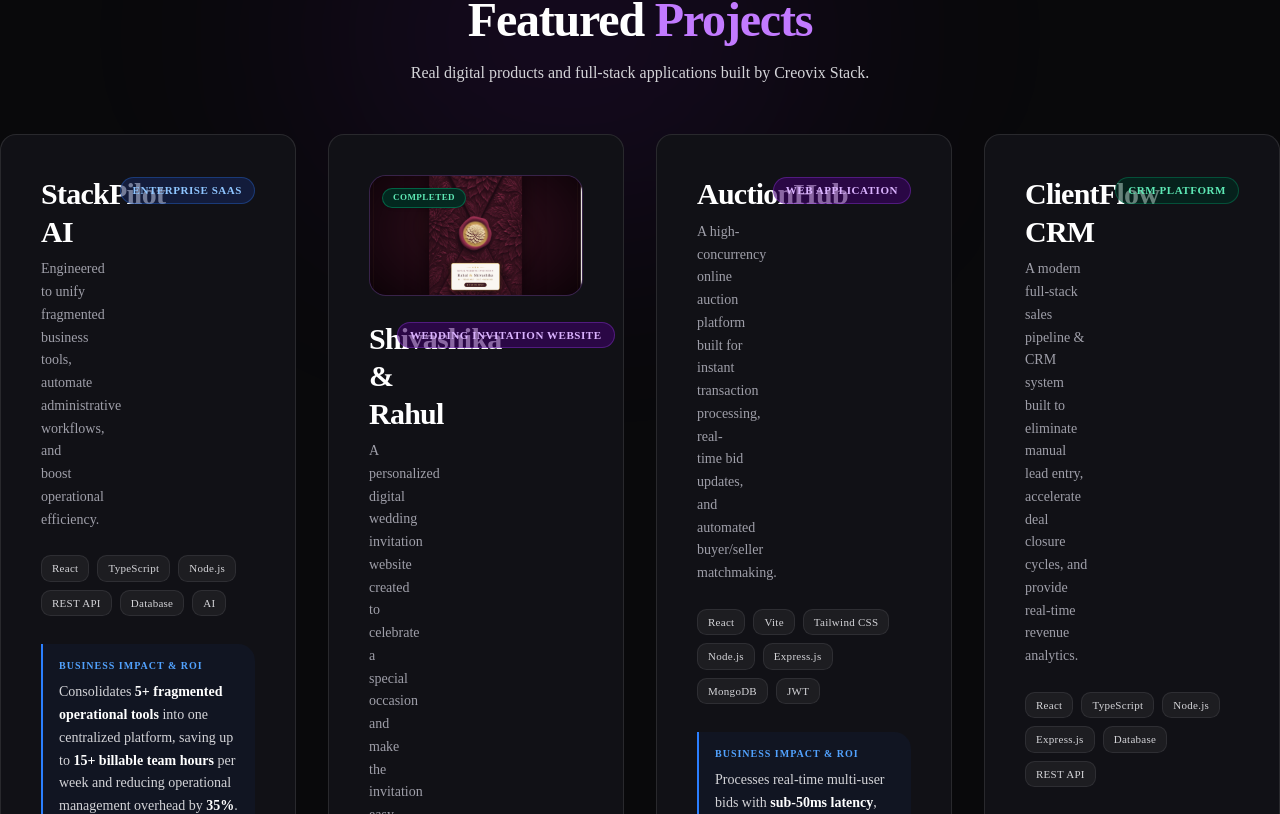
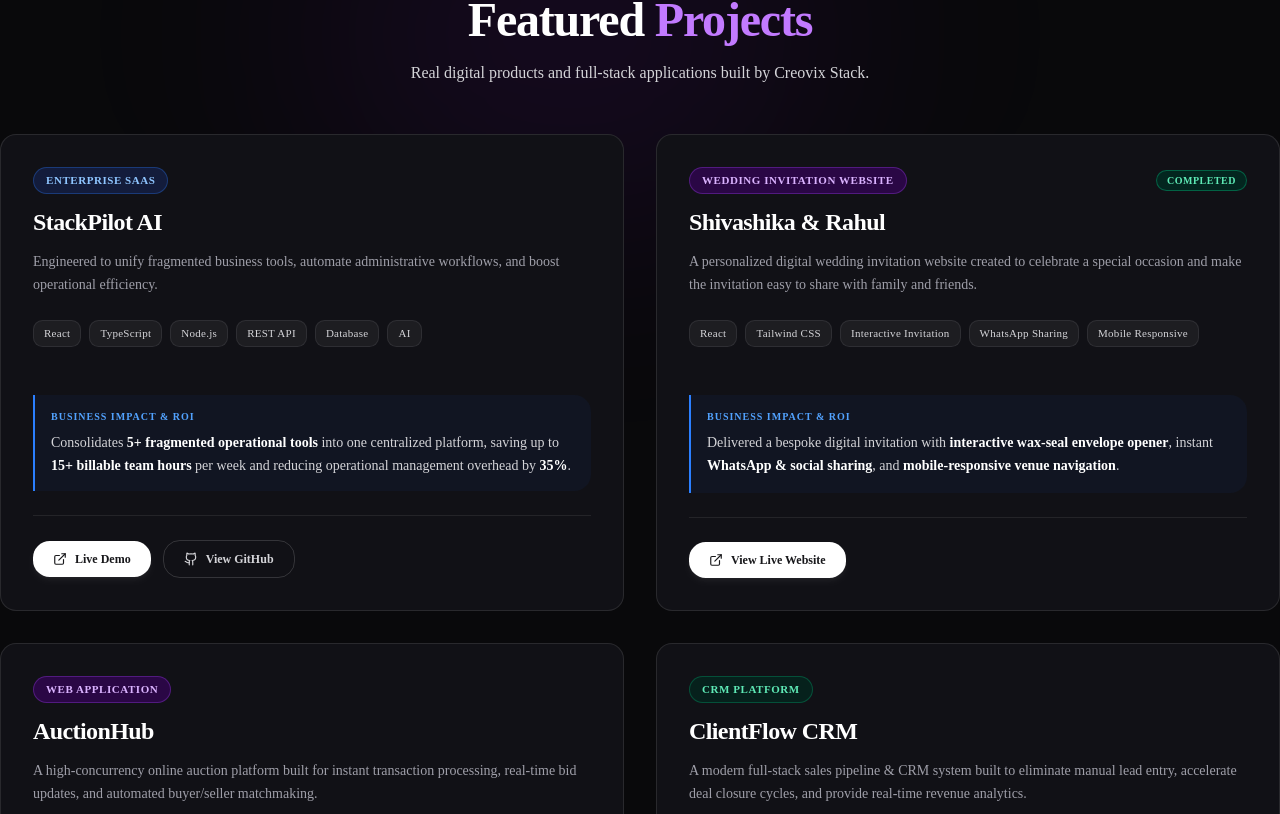
Before and after one commit to saravanaselvi2705/creovix-website, a Next.js app in the folder client/: page / in a window 1280 px wide. Shown: the part 1886-2700 px from the top of the page. Built offline with nearby package versions, Linux system fonts and the light colour scheme.

Commit message:
fix: align featured projects section with 2-column balanced grid and stacked badge header

```diff
--- a/client/src/components/sections/featured-projects.tsx
+++ b/client/src/components/sections/featured-projects.tsx
@@ -31,7 +31,6 @@ const featuredCardData: ProjectCardData[] = [
       "Delivered a bespoke digital invitation with **interactive wax-seal envelope opener**, instant **WhatsApp & social sharing**, and **mobile-responsive venue navigation**.",
     liveUrl: "https://rahulashika.vercel.app/",
     liveButtonText: "View Live Website",
-    imageUrl: "/projects/shivashika-rahul.png",
   },
   {
     title: "AuctionHub",
@@ -165,7 +164,7 @@ export function FeaturedProjects({ isEmbedded = false }: FeaturedProjectsProps)
 
       {/* ── Featured Cards Grid ── */}
       <div className="w-full max-w-7xl mx-auto pb-4 relative">
-        <div className="grid grid-cols-1 md:grid-cols-2 lg:grid-cols-2 xl:grid-cols-4 gap-6 lg:gap-8">
+        <div className="grid grid-cols-1 md:grid-cols-2 gap-6 lg:gap-8">
           {featuredCardData.map((card, idx) => (
             <ProjectCard key={idx} project={card} className="h-full" />
           ))}
--- a/client/src/components/sections/project-card.tsx
+++ b/client/src/components/sections/project-card.tsx
@@ -1,7 +1,6 @@
 "use client";
 
 import React from "react";
-import Image from "next/image";
 import { ExternalLink, Github } from "lucide-react";
 
 // ─── Types ────────────────────────────────────────────────────────────────────
@@ -71,9 +70,9 @@ export function ProjectCard({ project, className = "" }: ProjectCardProps) {
     <article
       className={[
         // Base
-        "group relative flex flex-col font-sans",
-        // Spacing
-        "p-8 lg:p-10",
+        "group relative flex flex-col justify-between font-sans",
+        // Spacing - responsive comfortable padding
+        "p-6 sm:p-8",
         // Border & background – dark-first (site is dark-only)
         "bg-[#111116] border border-white/10 rounded-2xl",
         // Hover elevation
@@ -85,55 +84,44 @@ export function ProjectCard({ project, className = "" }: ProjectCardProps) {
       {/* ── Subtle glow on hover ── */}
       <div className="pointer-events-none absolute inset-0 rounded-2xl opacity-0 group-hover:opacity-100 transition-opacity duration-500 bg-gradient-to-br from-purple-600/5 via-transparent to-blue-600/5" />
 
-      {/* ── Optional Authentic Thumbnail ── */}
-      {project.imageUrl && (
-        <div className="relative aspect-video w-full overflow-hidden rounded-xl bg-purple-950/40 border border-white/10 mb-6 group-hover:border-purple-500/40 transition-colors">
-          <Image
-            src={project.imageUrl}
-            alt={`Screenshot of ${project.title}`}
-            fill
-            sizes="(max-w-7xl) 100vw, (max-w-1200px) 50vw, 33vw"
-            className="object-cover transition-transform duration-500 group-hover:scale-105"
-          />
-          {project.status && (
-            <div className="absolute top-3 left-3 bg-emerald-950/90 border border-emerald-500/40 text-emerald-300 px-2.5 py-0.5 text-[9px] font-bold uppercase tracking-wider rounded-full backdrop-blur-sm shadow-sm">
-              {project.status}
-            </div>
-          )}
-        </div>
-      )}
-
+      {/* ── Top Section (Header + Tech) ── */}
+      <div>
         {/* ══════════════════════════════════════
-          1. HEADER
+            1. HEADER (Badges on top, Title, Description)
         ══════════════════════════════════════ */}
-      <header className="flex flex-col sm:flex-row sm:items-start sm:justify-between gap-3 mb-6">
-        {/* Left – title + description */}
-        <div className="flex-1 min-w-0 space-y-2">
-          <h3 className="text-2xl sm:text-3xl font-extrabold tracking-tight text-white leading-tight">
-            {project.title}
-          </h3>
-          <p className="text-sm leading-relaxed text-zinc-400 font-light max-w-xl">
-            {project.description}
-          </p>
-        </div>
-
-        {/* Right – type badge */}
-        <div className="shrink-0 sm:ml-4 mt-0.5">
+        <header className="space-y-3 mb-6">
+          {/* Top Badges Row */}
+          <div className="flex items-center justify-between gap-2 flex-wrap">
             <span
               className={[
-              "inline-block px-3 py-1 rounded-full text-[11px] font-bold uppercase tracking-wider whitespace-nowrap",
+                "inline-block px-3 py-1 rounded-full text-[11px] font-bold uppercase tracking-wider",
                 theme.pill,
               ].join(" ")}
             >
               {project.type}
             </span>
+            {project.status && (
+              <span className="inline-block px-2.5 py-0.5 rounded-full text-[10px] font-bold uppercase tracking-wider bg-emerald-950/80 border border-emerald-500/40 text-emerald-300">
+                {project.status}
+              </span>
+            )}
           </div>
+
+          {/* Title */}
+          <h3 className="text-xl sm:text-2xl font-extrabold tracking-tight text-white leading-snug">
+            {project.title}
+          </h3>
+
+          {/* Description */}
+          <p className="text-xs sm:text-sm leading-relaxed text-zinc-400 font-light">
+            {project.description}
+          </p>
         </header>
 
         {/* ══════════════════════════════════════
             2. TECH STACK
         ══════════════════════════════════════ */}
-      <div className="flex flex-wrap gap-2 mb-7">
+        <div className="flex flex-wrap gap-2 mb-6">
           {project.tech.map((tag, idx) => (
             <span
               key={idx}
@@ -143,26 +131,24 @@ export function ProjectCard({ project, className = "" }: ProjectCardProps) {
             </span>
           ))}
         </div>
+      </div>
 
       {/* ══════════════════════════════════════
           3. BUSINESS IMPACT CALLOUT
       ══════════════════════════════════════ */}
-      <div className="mb-7 pl-4 border-l-2 border-blue-500 bg-blue-900/10 rounded-r-xl py-3.5 pr-4">
+      <div className="my-6 pl-4 border-l-2 border-blue-500 bg-blue-900/10 rounded-r-xl py-3.5 pr-4 flex-1">
         <p className="text-[10px] font-bold uppercase tracking-widest text-blue-400 mb-2">
           Business Impact &amp; ROI
         </p>
-        <p className="text-sm text-zinc-300 font-light leading-relaxed">
+        <p className="text-xs sm:text-sm text-zinc-300 font-light leading-relaxed">
           {renderImpactText(project.businessImpact)}
         </p>
       </div>
 
-      {/* Spacer pushes footer to the bottom in flex columns */}
-      <div className="flex-1" />
-
       {/* ══════════════════════════════════════
           4. FOOTER – action buttons
       ══════════════════════════════════════ */}
-      <footer className="flex items-center gap-3 pt-6 border-t border-white/8">
+      <footer className="flex items-center gap-3 pt-6 border-t border-white/8 mt-auto">
         {/* Primary – Live Demo / View Live Website */}
         {project.liveUrl && (
           <a
```
Lines whose indentation alone changed are shown as unchanged.
